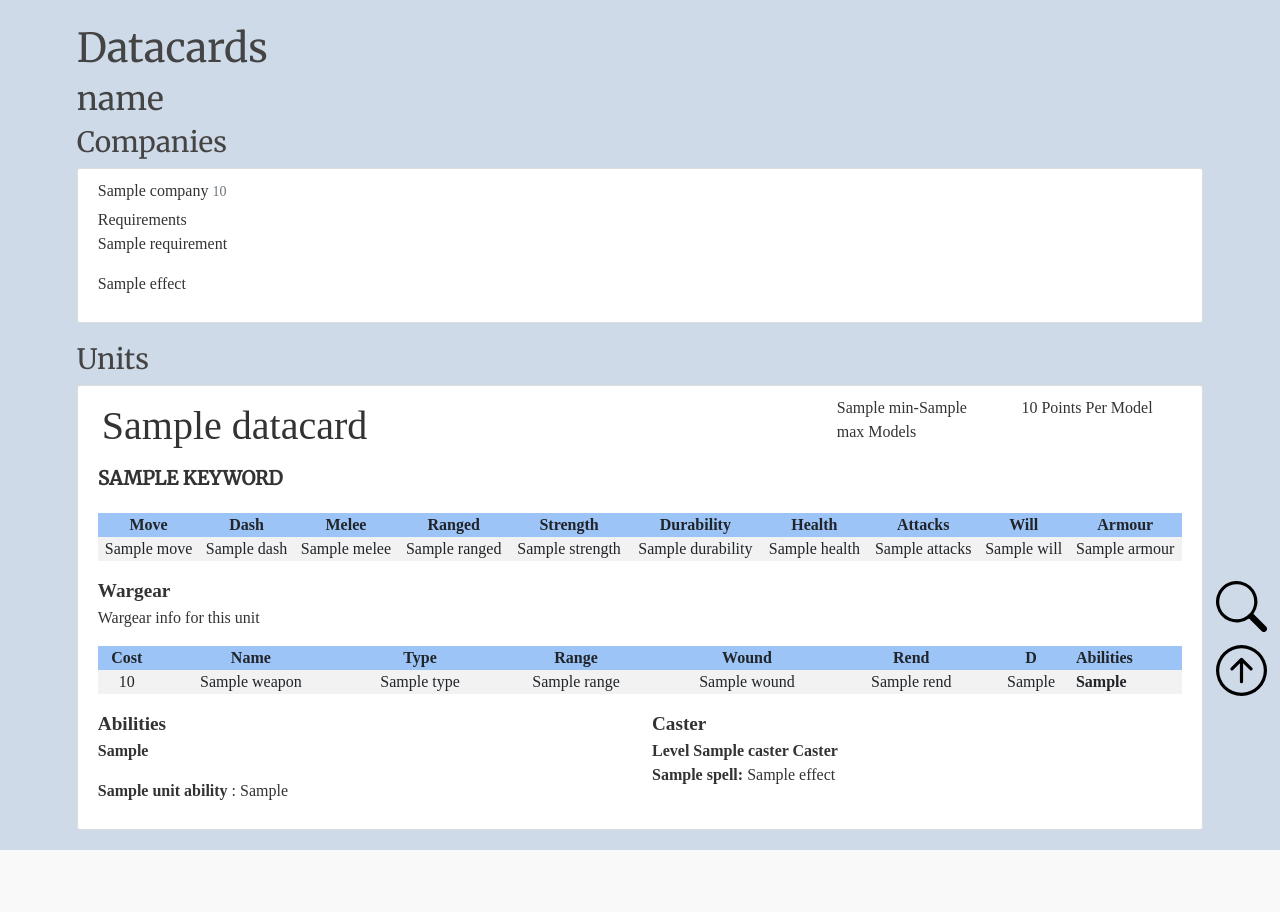
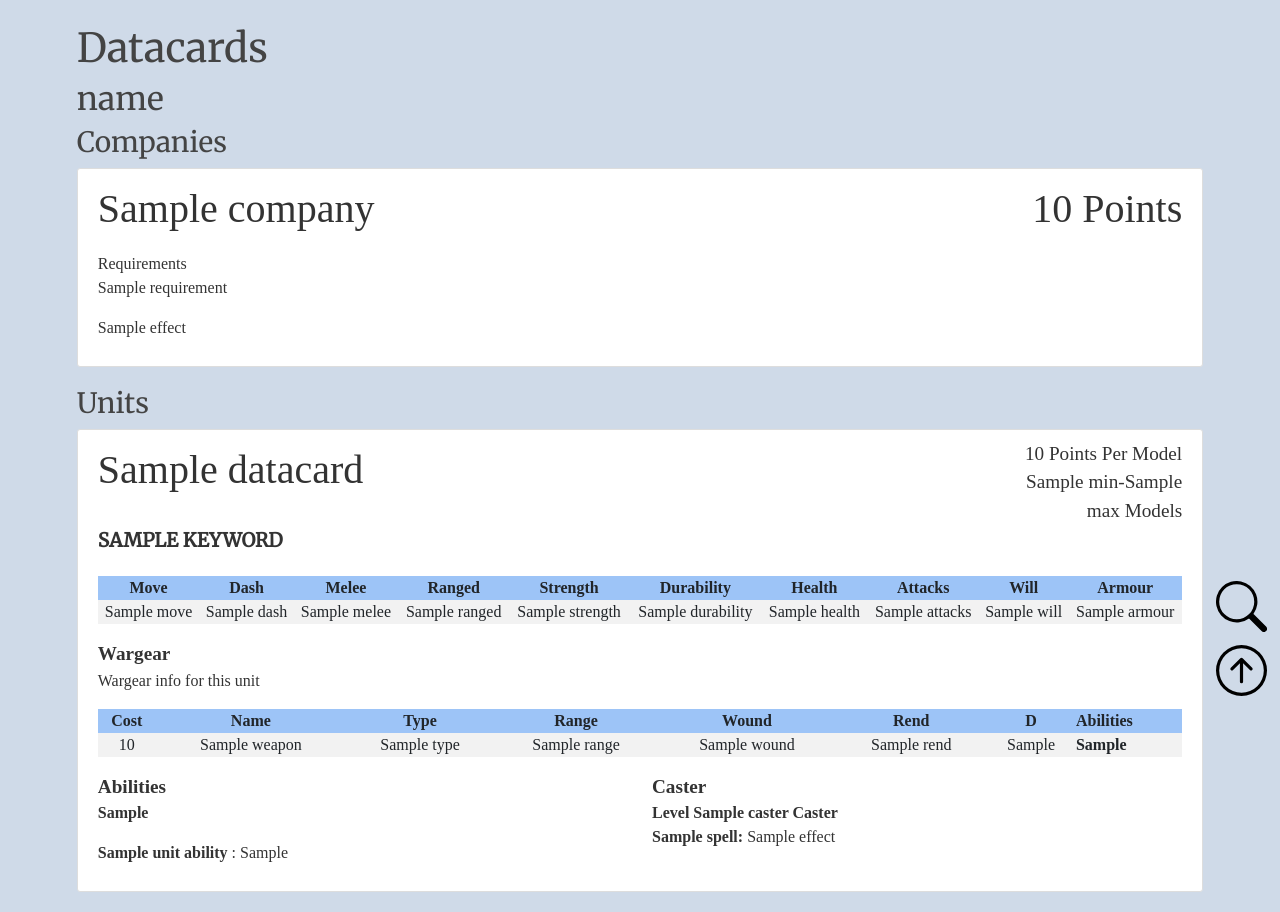
Before and after one commit to Hasbetack/Triumph_of_Divinity, a Flask app: template ContainerApp/webapp/templates/datacards.html in a window 1280 px wide. Shown: the part 56-968 px from the top of the page. Before the commit the page ends 906 px from the top, so only its background shows below. Run offline with Flask 2, Linux system fonts and the light colour scheme; the template is opened without the code that fills it: most values are stand-ins (such as "Sample title", 1, 10 or a date in 2020).

Commit message:
datacard styling

```diff
--- a/ContainerApp/webapp/static/main.css
+++ b/ContainerApp/webapp/static/main.css
@@ -92,21 +92,25 @@ body {
   .unit-datacard-name {
     font-size: 250%;
     padding-bottom: 0.5rem;
-    padding-left: 1rem;
+  }
+
+  .company-cost {
+    text-align: right;
   }
 
   .unit-datacard-models {
-    background: #ffffff;
+    text-align: right;
+    font-size: 120%;
   }
 
   .unit-datacard-points {
-    background: #ffffff;
+    text-align: right;
+    font-size: 120%;
   }
 
   .datacards-search-menu {
       display: none;
       position: fixed;
-      background: #5f788a;
       top: 10%;
       left: 10%;
       right: 10%;
--- a/ContainerApp/webapp/templates/datacards.html
+++ b/ContainerApp/webapp/templates/datacards.html
@@ -9,8 +9,10 @@
                 <article class="media content-section">
                     <div class="media-body">
                         <div class="article-metadata">
-                            <div class="mr-2 d-inline">{{ company["Name"] }}</div>
-                            <small class="text-muted">{{ company["Points"]}}</small>
+                            <div class="row">
+                                <div class="unit-datacard-name col-sm-10">{{ company["Name"] }}</div>
+                                <div class="unit-datacard-name company-cost col-sm-2">{{ company["Points"]}} Points</div>
+                            </div>
                         </div>
                         <div>Requirements</div>
                         <ul class="list-unstyled">
@@ -28,20 +30,22 @@
                     <div class="media-body">
                         <div class="article-metadata">
                             <div class="row">
-                                <div class="unit-datacard-name col-sm-8">{{ datacard["Name"] }}</div>
+                                <div class="unit-datacard-name col-sm-10">{{ datacard["Name"] }}</div>
+                                <div class="col col-sm-2">
                                     {% if datacard["Unit_Size"]["min"] == datacard["Unit_Size"]["max"] %}
+                                        <div class="unit-datacard-points col-sm-12">{{ datacard["Points"] }} Points</div>
                                         {% if datacard["Unit_Size"]["min"] == 1 %}
-                                        <div class="unit-datacard-models col-sm-2">1 Model</div>
+                                            <div class="unit-datacard-models col-sm-12">1 Model</div>
                                         {% else %}
-                                        <div class="unit-datacard-models col-sm-2">{{ datacard["Unit_Size"]["min"] }} Models</div>
+                                            <div class="unit-datacard-models col-sm-12">{{ datacard["Unit_Size"]["min"] }} Models</div>
                                         {% endif %}
-                                    <div class="unit-datacard-points col-sm-2">{{ datacard["Points"] }} Points</div>
                                     {% else %}
-                                    <div class="unit-datacard-models col-sm-2">
+                                        <div class="unit-datacard-points col-sm-12">{{ datacard["Points"] }} Points Per Model</div>
+                                        <div class="unit-datacard-models col-sm-12">
                                             {{ datacard["Unit_Size"]["min"] }}-{{ datacard["Unit_Size"]["max"] }} Models
                                         </div>
-                                    <div class="unit-datacard-points col-sm-2">{{ datacard["Points"] }} Points Per Model</div>
                                     {% endif %}
+                                </div>
                             </div>
 
                             <ul class="list-inline">
@@ -168,7 +172,7 @@
         <img src='{{ url_for("static", filename="arrow-up-circle.svg") }}' class="top-button" onclick="top_function()">
     </div>
 
-    <div class="datacards-search-menu" id="search-menu-id">
+    <div class="datacards-search-menu color-dark" id="search-menu-id">
         <form method="POST" role="form" action="/datacards">
             <div>
                 {% for faction in all_factions %}
--- a/ContainerApp/webapp/utils.py
+++ b/ContainerApp/webapp/utils.py
@@ -110,8 +110,12 @@ def weapon_ability_tooltip(weapon_ability):
     if weapon_ability.count("(") == 1 and weapon_ability.count(")") == 1:
         contents = weapon_ability[weapon_ability.find("(")+1:weapon_ability.find(")")]
         weapon_ability = weapon_ability.split("(")[0].strip()
+        if weapon_ability not in weapon_abilities.keys():
+            return "ERROR"
         tooltip = weapon_abilities[weapon_ability].replace("X", contents)
     else:
+        if weapon_ability not in weapon_abilities.keys():
+            return "ERROR"
         tooltip = weapon_abilities[weapon_ability]
 
     return tooltip
```
Lines whose indentation alone changed are shown as unchanged.
